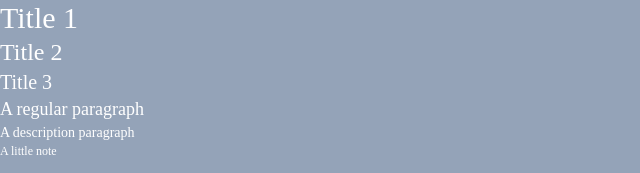
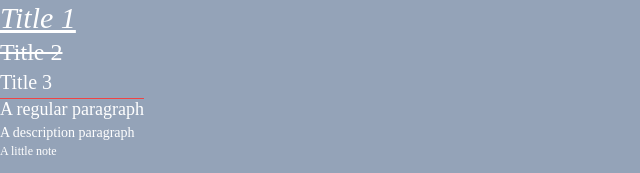
Before and after one commit to akashbagchi/NextJS_Playground, a Next.js app in the folder my_app/: page / in a window 1280 px wide. Shown: the top 173 px of the page, without its empty margins (0-640 px from the left). Built offline with nearby package versions, Linux system fonts and the light colour scheme; a web font is replaced by a local one.

Commit message:
Updated readme, more theme extensions

```diff
--- a/my_app/app/page.tsx
+++ b/my_app/app/page.tsx
@@ -7,10 +7,10 @@ const inter = Inter({ subsets: ['latin'] })
 export default function Home() {
   return (
     <div>
-      <h1 className='text-3xl'>Title 1</h1>
-      <h2 className='text-2xl'>Title 2</h2>
+      <h1 className='text-3xl italic underline'>Title 1</h1>
+      <h2 className='text-2xl line-through'>Title 2</h2>
       <h3 className='text-xl'>Title 3</h3>
-      <p className='text-base'>A regular paragraph</p>
+      <p className='text-base overline decoration-red-500'>A regular paragraph</p>
       <p className='text-sm'>A description paragraph</p>
       <p className="note text-xs">A little note</p>
     </div>
```
Also changed, not shown: 1 other file (tests, documents, lock files or other folders).
